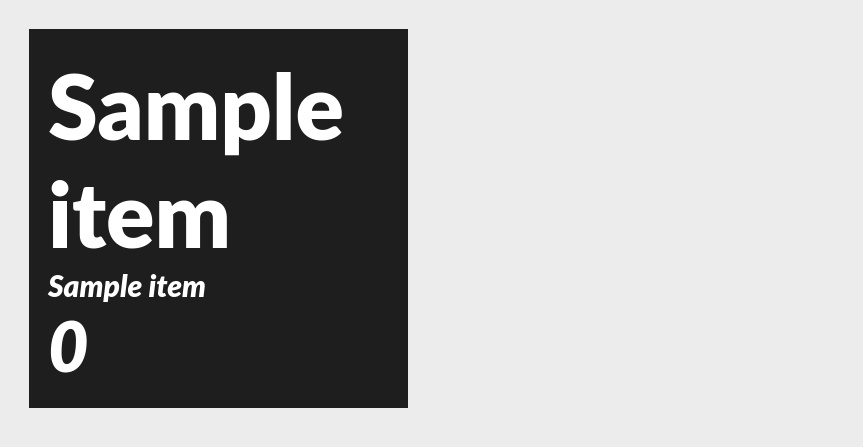
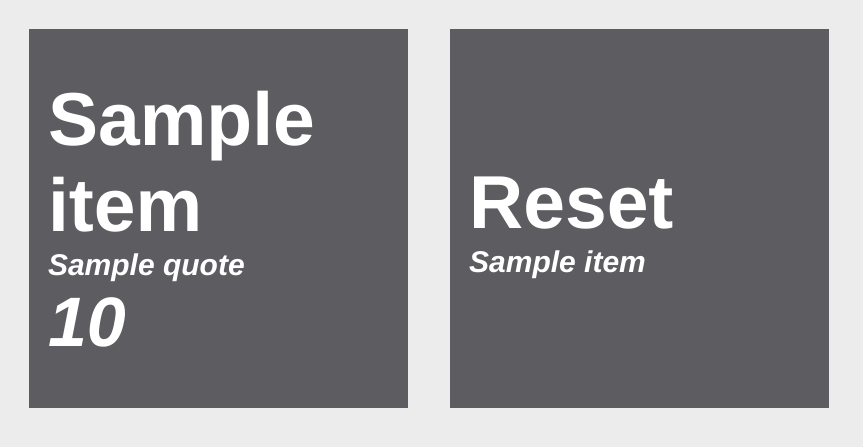
Before and after one commit to TrinityThing/Bingo, a Flask app: template draw_app/templates/draw.html in a window 1280 px wide. Shown: the top 447 px of the page, without its empty margins (0-863 px from the left). Run offline with Flask 2, Linux system fonts and the light colour scheme; the template is opened without the code that fills it: most values are stand-ins (such as "Sample title", 1, 10 or a date in 2020).

Commit message:
Closes #14
Add points to returned json
Add adding points for frontend
Add resetting points for frontend
Add some smooth graphics
Standardize colour palette
Fit markdown description

```diff
--- a/draw_app/app.py
+++ b/draw_app/app.py
@@ -1,7 +1,9 @@
 import json
+
 from flask import Flask, redirect, request, render_template, url_for
+
+from draw_app.models.points import PointsContainer
 from drawer.draw import Drawer
-from draw_app.models.points import PointsContainer
 
 app = Flask(__name__)
 
@@ -13,12 +15,17 @@ def index():
 
 @app.route('/draw/')
 def draw_html():
-    return render_template("draw.html", items=global_drawer.draw())
+    return render_template("draw.html", items=json.loads(draw()))
 
 
 @app.route('/draw/api/daily')
 def draw():
     new_draw = global_drawer.draw()
+    points_container = PointsContainer()
+
+    for p in new_draw.keys():
+        new_draw[p] = {"points": points_container.get_points(p), "quote": new_draw[p]}
+
     return json.dumps(new_draw)
 
 
@@ -32,7 +39,6 @@ def add_points_by_name(player_name):
         return json.dumps({player_name: player_points})
     elif request.method == 'POST':
         # TODO(kaj): Handle correctness of request
-
         action = request.get_json(force=True)['action']
 
         points_container = PointsContainer()
--- a/draw_app/static/css/main.css
+++ b/draw_app/static/css/main.css
@@ -1,12 +1,31 @@
+/*
+Pallet:
+    #5D5C61
+    #379683
+    #7395AE
+    #557A95
+    #B1A296
+ */
+
 .square {
     float: left;
     position: relative;
     width: 30%;
     padding-bottom: 30%; /* = width for a 1:1 aspect ratio */
     margin: 1.66%;
-    background-color: #1E1E1E;
+    background-color: #5D5C61;
     overflow: hidden;
 }
+
+.square:hover {
+    -webkit-transform: translateY(-1%) scale(1.02);
+    -moz-transform: translateY(-1%) scale(1.02);
+    -o-transform: translateY(-1%) scale(1.02);
+    -ms-transform: translateY(-1%) scale(1.02);
+    transform: translateY(-1%) scale(1.02);
+    transition: 0.2s;
+}
+
 
 .content {
     position: absolute;
@@ -39,9 +58,7 @@ li {
     padding: 0;
 }
 
-
 /*  For responsive images */
-
 .content .rs {
     width: auto;
     height: auto;
@@ -60,7 +77,7 @@ li {
 
 body {
     font-size: 20px;
-    font-family: 'Lato', verdana, sans-serif;
+    font-family: "Helvetica Neue", Helvetica, Arial, sans-serif;
     color: #fff;
     text-align: center;
     background: #ECECEC;
@@ -74,7 +91,7 @@ p {
 
 p.title {
     font-weight: 900;
-    font-size: 90px;
+    font-size: 75px;
 }
 
 p.quote {
@@ -99,7 +116,7 @@ p.single-result {
     margin: 0 1.66%;
     width: 89.68%;
     padding: 3.5%;
-    background-color: #1E1E1E;
+    background-color: #B1A296;
     color: #fff;
 }
 
@@ -109,9 +126,9 @@ p.single-result {
 }
 
 #bottom a {
-    color: #000;
+    color: #5D5C61;
     text-decoration: none;
-    border: 1px solid #000;
+    border: 1px solid #5D5C61;
     padding: 10px 20px 12px;
     line-height: 70px;
     background: #ccc;
@@ -125,3 +142,43 @@ p.single-result {
     background: #ECECEC;
     border: 1px solid #fff;
 }
+
+
+a {
+    text-decoration: none;
+    color: inherit;
+    position: relative;
+    cursor: pointer;
+}
+
+a.swipe::before {
+    content: ' ';
+    position: absolute;
+    z-index: -1;
+    top: 100%;
+    left: -2px;
+    padding: 0 2px;
+    width: calc(100% + 2px);
+    height: 1px;
+    border-bottom: 1px solid #557A95;
+    -webkit-transition: 0.4s;
+    transition: 0.4s;
+}
+
+a.swipe::after {
+    content: ' ';
+    position: absolute;
+    z-index: -1;
+    top: 0;
+    left: -2px;
+    padding: 0 7px 0 10px;
+    width: 1px;
+    height: 1.5em;
+    -webkit-transition: 0.4s;
+    transition: 0.4s;
+}
+
+a.swipe:hover::after {
+    width: 100%;
+    background-color: #7395AE;
+}
--- /dev/null
+++ b/draw_app/static/draw.js
@@ -0,0 +1,24 @@
+function pointsRequest(player_name, action) {
+    let xhr = new XMLHttpRequest();
+    let result = document.querySelector('#' + player_name);
+    let url = "/draw/api/players/" + player_name + "/points";
+
+    xhr.open("POST", url, true);
+    xhr.setRequestHeader("Content-Type", "application/json");
+    xhr.onreadystatechange = function () {
+        if (xhr.readyState === 4 && xhr.status === 200) {
+            result.innerHTML = JSON.parse(this.responseText)[player_name];
+        }
+    };
+
+    var data = JSON.stringify({"action": action});
+    xhr.send(data);
+}
+
+function addPointsRequest(player_name) {
+    pointsRequest(player_name, 'add')
+}
+
+function resetPointsRequest(player_name) {
+    pointsRequest(player_name, 'reset')
+}
--- a/draw_app/templates/draw.html
+++ b/draw_app/templates/draw.html
@@ -4,23 +4,40 @@
 <head>
     <title>Bingo</title>
     <link rel="stylesheet" href="{{ url_for('static', filename='css/main.css') }}">
+    <script type="text/javascript" src="{{ url_for('static', filename='draw.js') }}"></script>
 </head>
 
 <body>
 <div class="results">
-    {% for p, q in items.items() %}
-    <div class="square">
+    {% for player_name, data in items.items() %}
+        <div class="square" onclick="addPointsRequest('{{ player_name }}')">
         <div class="content">
             <div class="table">
                 <div class="table-cell">
-                    <p class="title">{{ p }}</p>
-                    <p class="quote">{{ q }}</p>
-                    <p class="single-result"> 0 </p>
+                    <p class="title">{{ player_name }}</p>
+                    <p class="quote">{{ data.quote }}</p>
+                    <p class="single-result" id="{{ player_name }}">{{ data.points }}</p>
                 </div>
             </div>
         </div>
     </div>
     {% endfor %}
+    <div class="square">
+        <div class="content">
+            <div class="table">
+                <div class="table-cell">
+                    <p class="title">Reset</p>
+                    <p class="quote">
+                        {% for player_name, _ in items.items() %}
+                            <a class="swipe" href="#!" onclick="resetPointsRequest('{{ player_name }}')">
+                                {{ player_name }}
+                            </a><br/>
+                        {% endfor %}
+                    </p>
+                </div>
+            </div>
+        </div>
+    </div>
 </div>
 </body>
 
--- a/drawer/draw.py
+++ b/drawer/draw.py
@@ -1,5 +1,3 @@
-import sys
-
 from datetime import date
 from random import Random
 
@@ -20,7 +18,6 @@ class Drawer:
         n_players = len(self.__players)
         shuffled = self.__shuffle_pack(n_players)
         items = {p: o for p, o in zip(self.__players, shuffled)}
-
         return items
 
     def __shuffle_pack(self, n_players):
```
Also changed, not shown: README.md.
